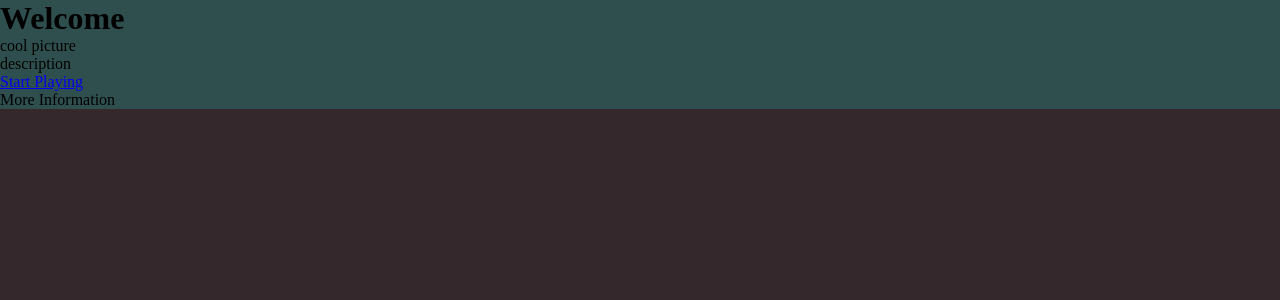
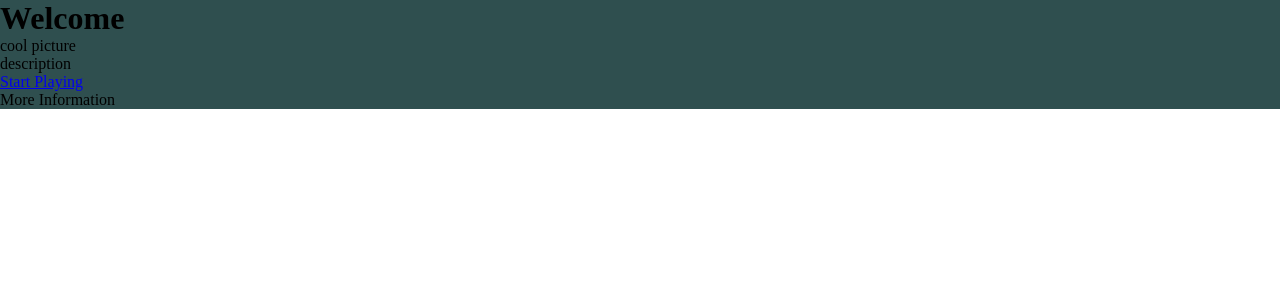
Before and after one commit to mauvecrow/rpg_frontend, an Angular app: page /welcome in a window 1280 px wide. Shown: the top 300 px of the page. Built offline with nearby package versions, Linux system fonts and the light colour scheme.

Commit message:
remove global css on body and html

```diff
--- a/src/styles.css
+++ b/src/styles.css
@@ -1,13 +1,5 @@
 /* You can add global styles to this file, and also import other style files */
-* { margin: 0;
+* {
+    margin: 0;
     box-sizing: border-box;
 }
-
-body {
-    background-color: #34282C;
-}
-
-html, body {
-    min-height: 100vh;
-    height: auto
-}
```
